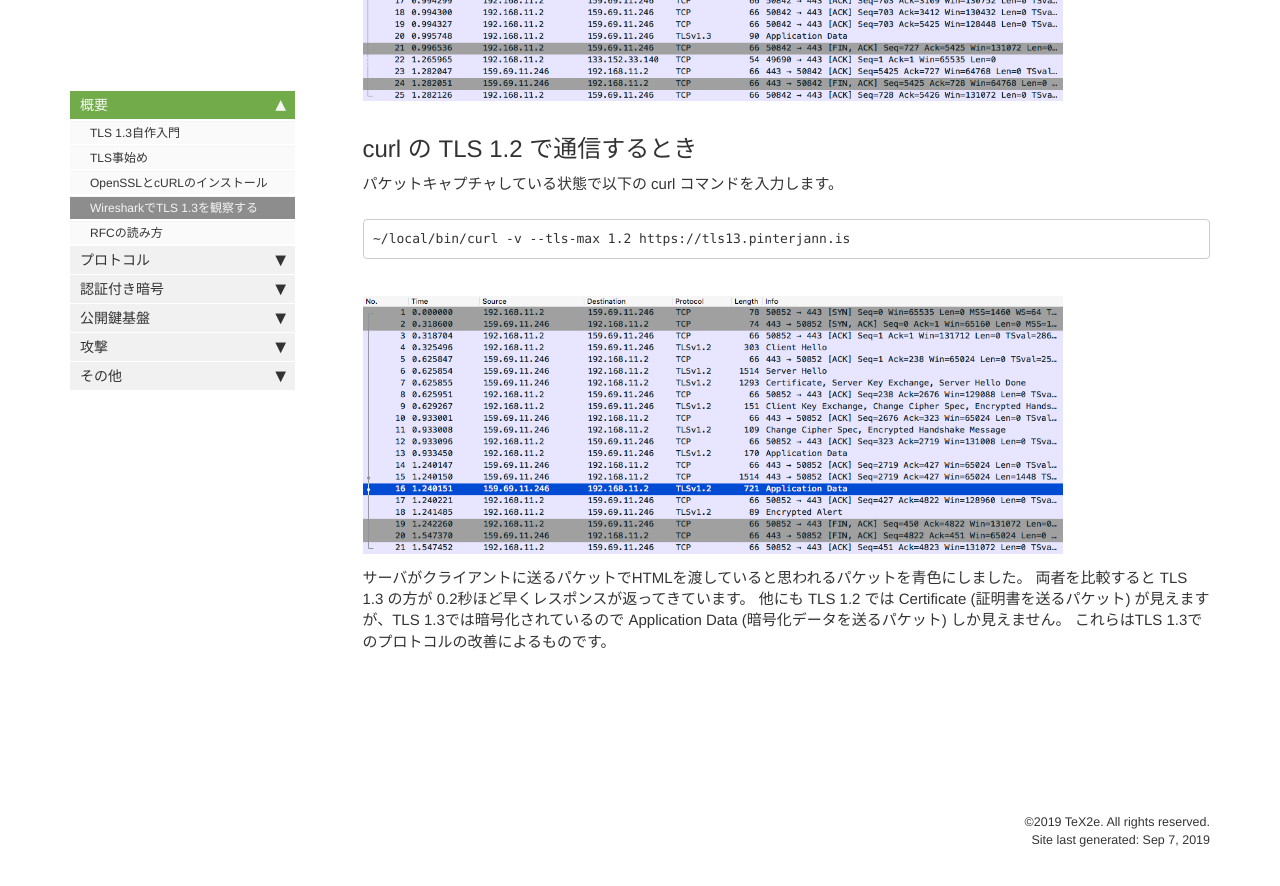
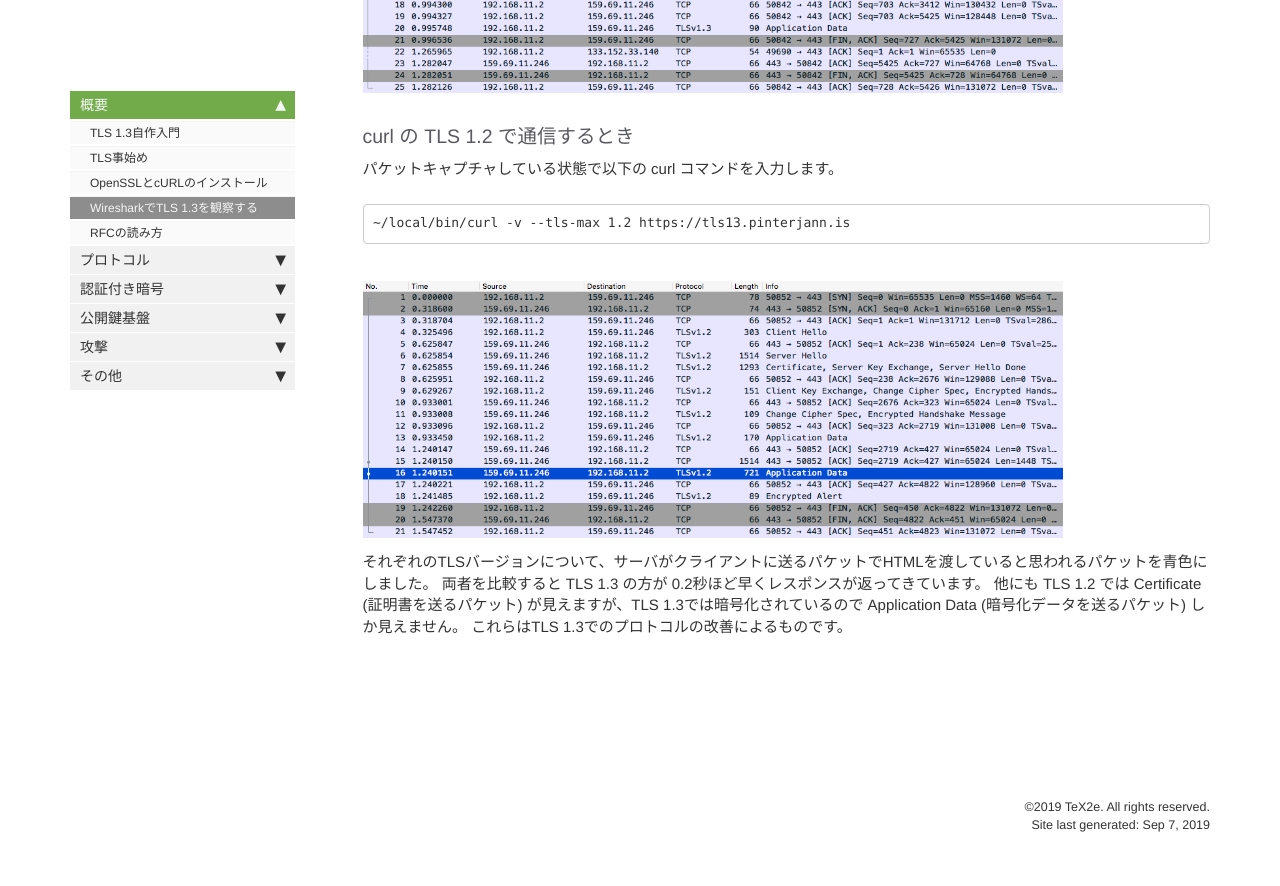
Before and after one commit to tex2e/mako-tls13, a Jekyll site: the page built from pages/1.overview/11-tls13_packet_with_wireshark.md, in a window 1280 px wide and 900 px high, scrolled down 933 px. Shown: the top 886 px of the window. Built offline with Jekyll 4.4.1, drawn with Linux system fonts in a browser that asks for light colours; our own code applies the rules of GitHub Pages for plain Markdown files; comment, search, counter and statistics services are not loaded.

Commit message:
update 1.11-tls13_pcapng

````diff
--- a/pages/1.overview/11-tls13_packet_with_wireshark.md
+++ b/pages/1.overview/11-tls13_packet_with_wireshark.md
@@ -19,7 +19,7 @@ TLSの手順は ClientHello と ServerHello で公開鍵暗号による鍵共有
 様々なパケットが流れているので、設定(歯車のアイコン)のキャプチャフィルタで `tcp port https` とすれば、HTTPSの通信だけにすることができます。
 
 
-## curl の TLS 1.3 で通信するとき
+### curl の TLS 1.3 で通信するとき
 
 パケットキャプチャしている状態で以下の curl コマンドを入力します。
 
@@ -27,10 +27,10 @@ TLSの手順は ClientHello と ServerHello で公開鍵暗号による鍵共有
 ~/local/bin/curl -v --tlsv1.3 https://tls13.pinterjann.is
 ```
 
-![TLS 1.3 で通信したときのパケットキャプチャ](assets/wireshark/img/tls13.png)
+![TLS 1.3 で通信したときのパケットキャプチャ]({{ site.baseurl }}/assets/wireshark/img/tls13.png)
 
 
-## curl の TLS 1.2 で通信するとき
+### curl の TLS 1.2 で通信するとき
 
 パケットキャプチャしている状態で以下の curl コマンドを入力します。
 
@@ -38,9 +38,9 @@ TLSの手順は ClientHello と ServerHello で公開鍵暗号による鍵共有
 ~/local/bin/curl -v --tls-max 1.2 https://tls13.pinterjann.is
 ```
 
-![TLS 1.2 で通信したときのパケットキャプチャ](assets/wireshark/img/tls12.png)
+![TLS 1.2 で通信したときのパケットキャプチャ]({{ site.baseurl }}/assets/wireshark/img/tls12.png)
 
-サーバがクライアントに送るパケットでHTMLを渡していると思われるパケットを青色にしました。
+それぞれのTLSバージョンについて、サーバがクライアントに送るパケットでHTMLを渡していると思われるパケットを青色にしました。
 両者を比較すると TLS 1.3 の方が 0.2秒ほど早くレスポンスが返ってきています。
 他にも TLS 1.2 では Certificate (証明書を送るパケット) が見えますが、TLS 1.3では暗号化されているので Application Data (暗号化データを送るパケット) しか見えません。
 これらはTLS 1.3でのプロトコルの改善によるものです。
````
